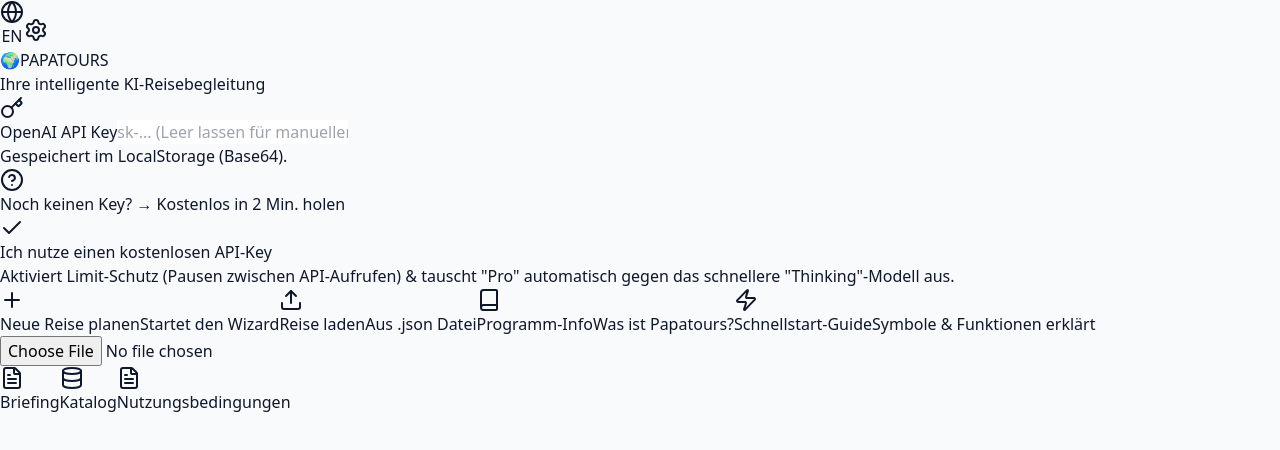
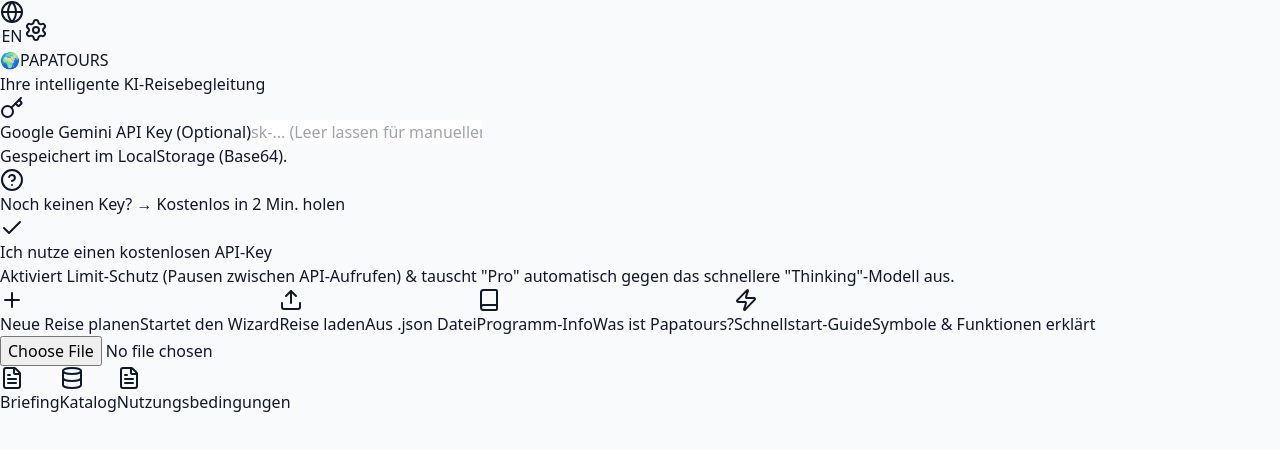
Before and after one commit to gumaertl2/PPT, a React (Vite) app: page / in a window 1280 px wide. Shown: the top 450 px of the page. Built offline with nearby package versions, Linux system fonts and the light colour scheme.

Commit message:
text änderungen

```diff
--- a/src/features/Cockpit/SettingsModal.tsx
+++ b/src/features/Cockpit/SettingsModal.tsx
@@ -1,7 +1,5 @@
+// 22.03.2026 10:30 - UX: Updated API label to "Google Gemini API Key" and made the help link an eye-catching amber CTA button.
 // 24.02.2026 13:15 - FEAT: Added Language Switcher to Settings for better UX during planning and testing.
-// 23.02.2026 17:25 - FEAT: Added 'Free Tier Mode' toggle to settings.
-// 23.02.2026 10:45 - FIX: i18n completely integrated and Manual Chunk Limit added back to Matrix.
-// 12.02.2026 17:15 - UI: Implemented 3-Model-Strategy (Pro/Flash/Thinking) in Matrix.
 // src/features/Cockpit/SettingsModal.tsx
 
 import React, { useState, useEffect } from 'react';
@@ -24,7 +22,7 @@
   Brain,
   Sparkles,
   ShieldCheck,
-  Globe // NEW ICON
+  Globe
 } from 'lucide-react';
 import { useTripStore } from '../../store/useTripStore';
 import type { AiStrategy } from '../../store/useTripStore';
@@ -50,8 +48,8 @@
     resetModelOverrides,
     setTaskChunkLimit,
     resetChunkOverrides,
-    project, // NEW
-    setLanguage // NEW
+    project,
+    setLanguage
   } = useTripStore();
 
   const [keyInput, setKeyInput] = useState(apiKey || '');
@@ -83,14 +81,11 @@
     setInfoModalOpen(true);
   };
 
-  // NEW: Language Toggle Logic
   const toggleLanguage = () => {
     const current = project.meta.language;
     const next: LanguageCode = current === 'de' ? 'en' : 'de';
 
-    // 1. i18next (UI)
     i18n.changeLanguage(next);
-    // 2. Store (Projekt-Daten)
     setLanguage(next);
   };
 
@@ -170,7 +165,7 @@
 
             <section>
               <label className="text-xs font-bold text-slate-500 uppercase mb-3 block flex items-center justify-between">
-                <span className="flex items-center gap-2"><Key className="w-4 h-4" /> Google Gemini API Key</span>
+                <span className="flex items-center gap-2"><Key className="w-4 h-4" /> {t('settings.api_section', 'Google Gemini API Key')}</span>
                 {!apiKey && (
                   <span className="text-amber-600 text-[10px] bg-amber-50 px-2 py-0.5 rounded-full border border-amber-100">
                     {t('settings.manual_mode_active', 'Manueller Modus aktiv')}
@@ -250,12 +245,12 @@
                   </div>
               )}
 
-              <div className="mt-3 flex justify-between items-center">
+              <div className="mt-4 flex justify-between items-center">
                 <button
                   onClick={openHelpModal}
-                  className="text-xs text-blue-600 hover:underline flex items-center gap-1"
+                  className="text-xs font-bold text-amber-600 bg-amber-50 border border-amber-200 hover:bg-amber-100 px-3 py-1.5 rounded-lg flex items-center gap-1.5 transition-colors"
                 >
-                  <HelpCircle className="w-3 h-3" /> {t('settings.help_link', 'Wo finde ich meinen Key?')}
+                  <HelpCircle className="w-4 h-4" /> {t('settings.help_link', 'Noch keinen Key? → Kostenlos in 2 Min. holen')}
                 </button>
 
                 {!apiKey && (
--- a/src/features/Welcome/WelcomeScreen.tsx
+++ b/src/features/Welcome/WelcomeScreen.tsx
@@ -1,6 +1,5 @@
+// 22.03.2026 10:30 - UX: Updated API label to "Google Gemini API Key" and made the help link an eye-catching amber CTA button.
 // 24.02.2026 20:10 - REFACTOR: Compacted UI (smaller cards, reduced margins/paddings) to fit 'above the fold' without scrolling.
-// 24.02.2026 19:55 - REFACTOR: Removed "V40" from main title.
-// 24.02.2026 19:35 - REFACTOR: Elevated Info (Marketing) and Quick Guide buttons to main grid for better visibility.
 // src/features/Welcome/WelcomeScreen.tsx
 
 import { useState, useRef } from 'react';
@@ -79,7 +78,6 @@
   const isFreeTier = aiSettings?.isFreeTierKey ?? true;
 
   return (
-    // FIX: mt-10 -> mt-6 md:mt-10, p-8 -> p-6 md:p-8 für mehr Platz auf Mobile
     <div className="max-w-3xl mx-auto mt-6 md:mt-10 p-6 md:p-8 bg-white rounded-2xl shadow-xl border border-slate-200 text-center animate-fade-in-up relative">
 
       {/* HEADER ACTIONS (Language & Settings) */}
@@ -142,7 +140,7 @@
       <div className="mb-6 text-left bg-slate-50 p-4 md:p-5 rounded-xl border border-slate-200">
         <label className="block text-sm font-bold text-slate-700 mb-2 flex items-center gap-2">
           <Key className="w-4 h-4 text-blue-500" />
-          {t('welcome.api_label', 'OpenAI API Key (Optional)')}
+          {t('welcome.api_label', 'Google Gemini API Key (Optional)')}
         </label>
 
         <input
@@ -162,9 +160,9 @@
             </p>
             <button
                 onClick={() => openInfoModal('help')}
-                className="text-[11px] text-blue-500 hover:underline flex items-center gap-1"
+                className="text-[11px] font-bold text-amber-600 bg-amber-50 border border-amber-200 hover:bg-amber-100 px-2 py-1 rounded-md flex items-center gap-1 transition-colors"
             >
-                <HelpCircle className="w-3 h-3" /> {t('welcome.help_link', 'Wo finde ich meinen Key?')}
+                <HelpCircle className="w-3.5 h-3.5" /> {t('welcome.help_link', 'Noch keinen Key? → Kostenlos in 2 Min. holen')}
             </button>
         </div>
 
@@ -266,4 +264,4 @@
   );
 };
 
-// --- END OF FILE 224 Zeilen ---
+// --- END OF FILE 226 Zeilen ---
--- a/src/locales/de.json
+++ b/src/locales/de.json
@@ -72,7 +72,7 @@
   },
   "settings": {
     "title": "Einstellungen & API",
-    "api_section": "OpenAI API Key",
+    "api_section": "Google Gemini API Key",
     "api_placeholder": "sk-proj-...",
     "help_link": "Noch keinen Key? → Kostenlos in 2 Min. holen",
     "stats_section": "Verbrauchs-Statistik (Session)",
@@ -110,7 +110,7 @@
   },
   "welcome": {
     "subtitle": "Ihre intelligente KI-Reisebegleitung",
-    "api_label": "OpenAI API Key",
+    "api_label": "Google Gemini API Key (Optional)",
     "storage_note": "Gespeichert im LocalStorage (Base64).",
     "help_link": "Noch keinen Key? → Kostenlos in 2 Min. holen",
     "btn_new": "Neue Reise planen",
--- a/src/locales/en.json
+++ b/src/locales/en.json
@@ -73,7 +73,7 @@
   },
   "settings": {
     "title": "Settings & API",
-    "api_section": "OpenAI API Key",
+    "api_section": "Google Gemini API Key",
     "api_placeholder": "sk-proj-...",
     "help_link": "No key yet? → Get one for free in 2 mins",
     "stats_section": "Usage Statistics (Session)",
@@ -111,7 +111,7 @@
   },
   "welcome": {
     "subtitle": "Your Intelligent AI Trip Companion",
-    "api_label": "OpenAI API Key",
+    "api_label": "Google Gemini API Key (Optional)",
     "storage_note": "Stored in LocalStorage (Base64).",
     "help_link": "No key yet? → Get one for free in 2 mins",
     "btn_new": "Plan New Trip",
```
